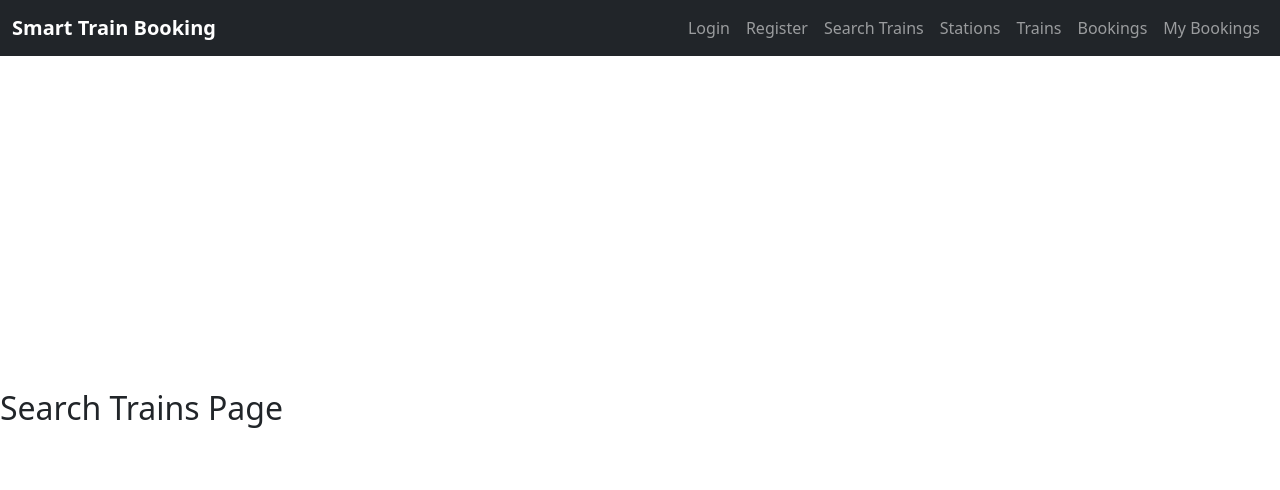
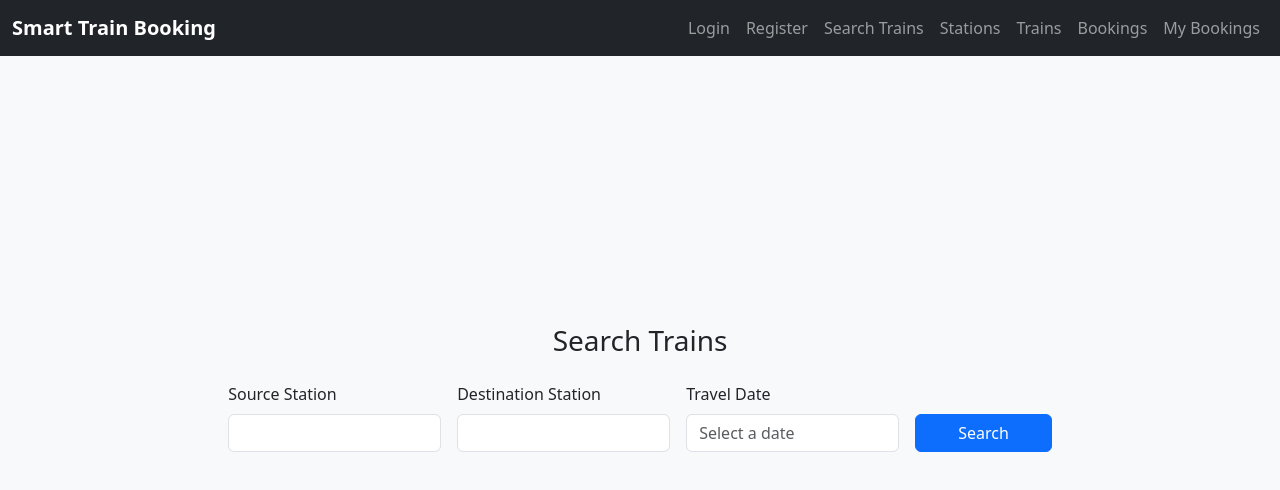
Before and after one commit to drikonmyar/smart-train-booking, a React app in the folder frontend/: page /search-trains in a window 1280 px wide. Shown: the top 490 px of the page. Built offline with nearby package versions, Linux system fonts and the light colour scheme; the HTML template or start-up script is replaced by a standard one.

Commit message:
added search train ui

```diff
--- a/frontend/package.json
+++ b/frontend/package.json
@@ -10,8 +10,11 @@
     "preview": "vite preview"
   },
   "dependencies": {
+    "bootstrap": "^5.3.8",
     "react": "^19.2.0",
-    "react-dom": "^19.2.0"
+    "react-datepicker": "^9.1.0",
+    "react-dom": "^19.2.0",
+    "react-router-dom": "^7.13.0"
   },
   "devDependencies": {
     "@eslint/js": "^9.39.1",
--- a/frontend/src/App.jsx
+++ b/frontend/src/App.jsx
@@ -3,8 +3,10 @@
 import { Routes, Route } from 'react-router-dom';
 import Navbar from './components/Navbar';
 
+
 import Login from './pages/Login';
 import Register from './pages/Register';
+import SearchTrains from './pages/SearchTrains';
 
 function Home() {
   return <h2 className="mt-4">Welcome to Smart Train Booking</h2>;
@@ -14,9 +16,7 @@ function Home() {
 
 
 
-function SearchTrains() {
-  return <h2 className="mt-4">Search Trains Page</h2>;
-}
+
 
 function Stations() {
   return <h2 className="mt-4">Stations Management Page</h2>;
--- /dev/null
+++ b/frontend/src/pages/SearchTrains.jsx
@@ -0,0 +1,121 @@
+import { useState } from 'react';
+import DatePicker from 'react-datepicker';
+import 'react-datepicker/dist/react-datepicker.css';
+
+export default function SearchTrains() {
+    const [form, setForm] = useState({
+        sourceStationName: '',
+        destinationStationName: '',
+        travelDate: null
+    });
+    const [results, setResults] = useState([]);
+    const [loading, setLoading] = useState(false);
+    const [error, setError] = useState('');
+
+    const handleChange = (e) => {
+        setForm({ ...form, [e.target.name]: e.target.value });
+    };
+
+    const handleDateChange = (date) => {
+        setForm({ ...form, travelDate: date });
+    };
+
+    const handleSubmit = async (e) => {
+        e.preventDefault();
+        setLoading(true);
+        setError('');
+        setResults([]);
+        try {
+            const payload = {
+                ...form,
+                travelDate: form.travelDate ? form.travelDate.toISOString().split('T')[0] : ''
+            };
+            const response = await fetch('/api/trains/search', {
+                method: 'POST',
+                headers: { 'Content-Type': 'application/json' },
+                body: JSON.stringify(payload)
+            });
+            if (response.ok) {
+                const data = await response.json();
+                setResults(Array.isArray(data) ? data : []);
+            } else {
+                setError('No trains found or server error.');
+            }
+        } catch (err) {
+            setError('Network error.');
+        } finally {
+            setLoading(false);
+        }
+    };
+
+    return (
+        <div style={{
+            minHeight: '90vh',
+            width: '100vw',
+            display: 'flex',
+            alignItems: 'center',
+            justifyContent: 'center',
+            background: '#f8f9fa',
+        }}>
+            <div style={{ width: '100%', maxWidth: 900 }}>
+                <h3 className="mb-4 text-center">Search Trains</h3>
+                <form className="row g-3 mb-4 justify-content-center" onSubmit={handleSubmit}>
+                    <div className="col-md-3">
+                        <label className="form-label">Source Station</label>
+                        <input type="text" className="form-control" name="sourceStationName" value={form.sourceStationName} onChange={handleChange} required />
+                    </div>
+                    <div className="col-md-3">
+                        <label className="form-label">Destination Station</label>
+                        <input type="text" className="form-control" name="destinationStationName" value={form.destinationStationName} onChange={handleChange} required />
+                    </div>
+                    <div className="col-md-3">
+                        <label className="form-label">Travel Date</label>
+                        <DatePicker
+                            selected={form.travelDate}
+                            onChange={handleDateChange}
+                            className="form-control"
+                            dateFormat="yyyy-MM-dd"
+                            placeholderText="Select a date"
+                            minDate={new Date()}
+                            required
+                        />
+                    </div>
+                    <div className="col-md-2 d-flex align-items-end">
+                        <button type="submit" className="btn btn-primary w-100" disabled={loading}>
+                            {loading ? 'Searching...' : 'Search'}
+                        </button>
+                    </div>
+                </form>
+                {error && <div className="alert alert-danger text-center">{error}</div>}
+                {results.length > 0 && (
+                    <div className="table-responsive mt-4">
+                        <table className="table table-bordered align-middle text-center">
+                            <thead className="table-light">
+                                <tr>
+                                    <th>Train Number</th>
+                                    <th>Train Name</th>
+                                    <th>Source (Departure)</th>
+                                    <th>Destination (Arrival)</th>
+                                    <th>Seats Remaining</th>
+                                    <th></th>
+                                </tr>
+                            </thead>
+                            <tbody>
+                                {results.map(train => (
+                                    <tr key={train.trainId}>
+                                        <td>{train.trainNumber}</td>
+                                        <td>{train.trainName}</td>
+                                        <td>{train.sourceStation} <br /><small className="text-muted">{train.departureTime}</small></td>
+                                        <td>{train.destinationStation} <br /><small className="text-muted">{train.arrivalTime}</small></td>
+                                        <td>{train.seatsRemaining}</td>
+                                        <td><button className="btn btn-success btn-sm">Book Now</button></td>
+                                    </tr>
+                                ))}
+                            </tbody>
+                        </table>
+                    </div>
+                )}
+            </div>
+        </div>
+    );
+}
--- a/package.json
+++ /dev/null
@@ -1,5 +0,0 @@
-{
-  "dependencies": {
-    "bootstrap": "^5.3.8"
-  }
-}
```
Also changed, not shown: 2 other files (tests, documents, lock files or other folders).
